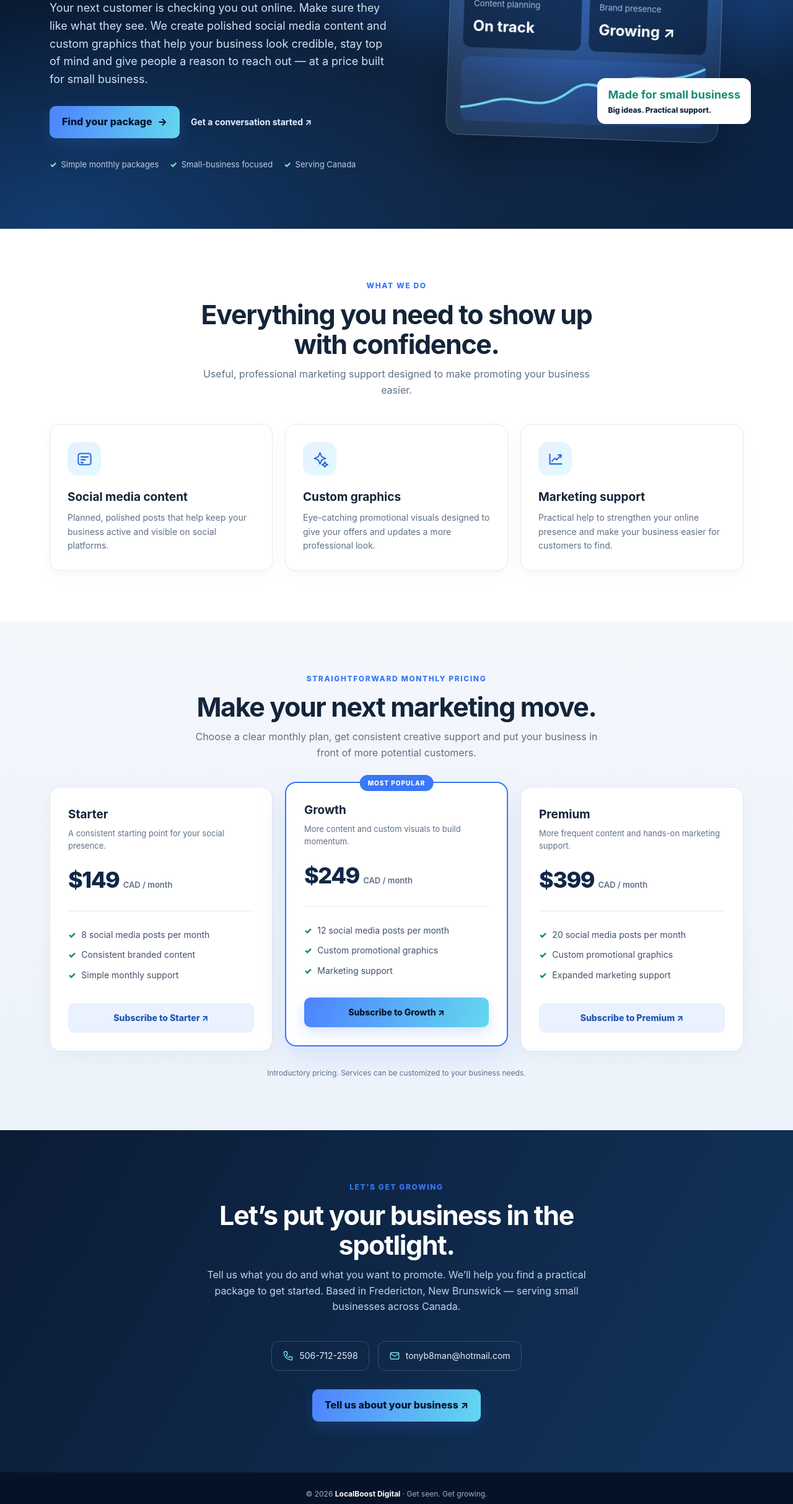
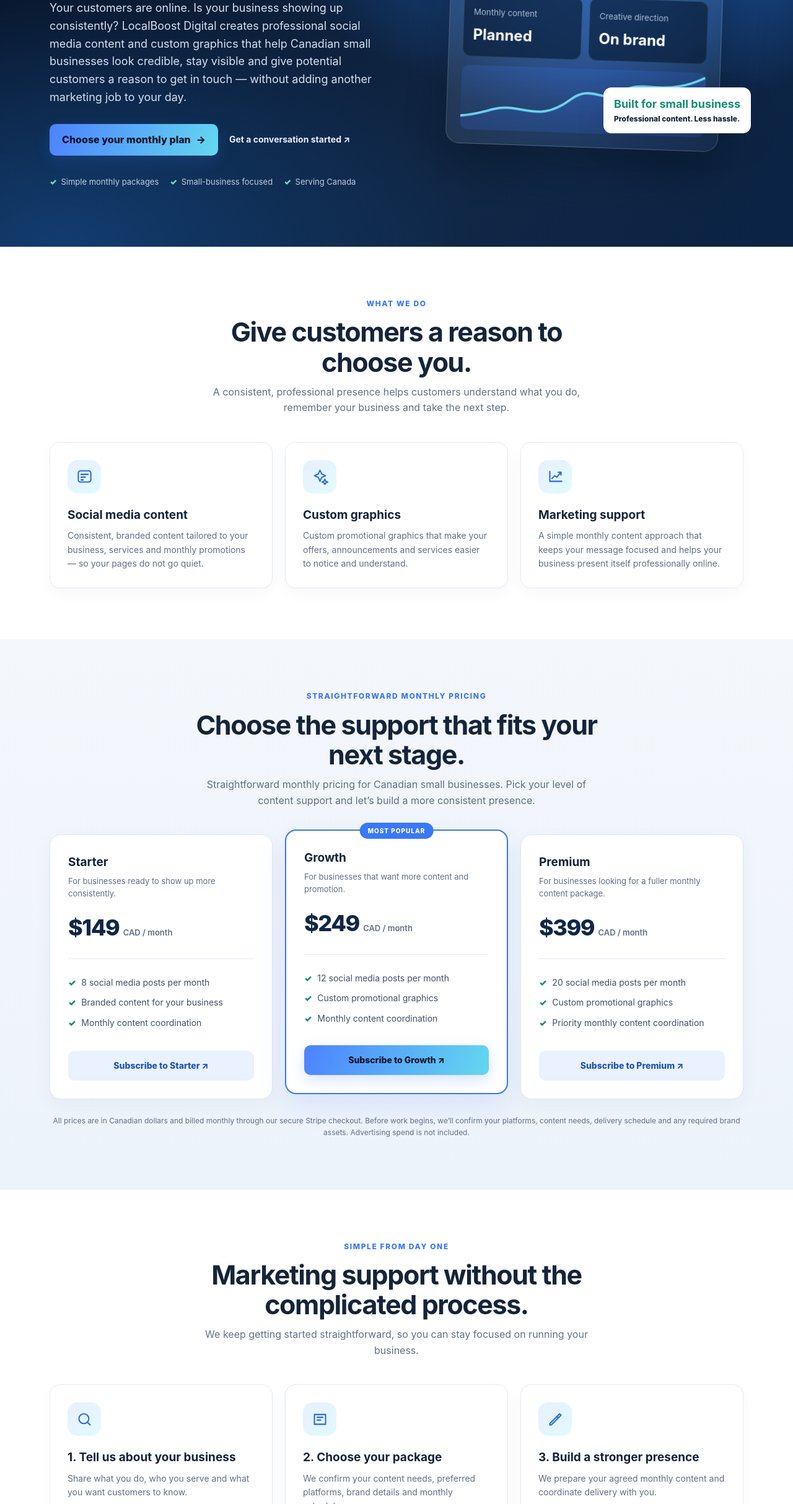
Before and after one commit to ABateman420/localboost-digital-, a plain HTML site: page index.html in a window 1280 px wide. Shown: the part 374-2800 px from the top of the page at 62% size. Drawn offline with Linux system fonts and the light colour scheme.

Commit message:
Improve LocalBoost sales messaging, package clarity and FAQ

```diff
--- a/index.html
+++ b/index.html
@@ -4,7 +4,12 @@
 <meta charset="UTF-8">
 <meta name="viewport" content="width=device-width, initial-scale=1">
 <meta name="theme-color" content="#07152b">
-<meta name="description" content="Turn your online presence into a stronger first impression. LocalBoost Digital creates social media content, custom graphics and practical marketing support for Canadian small businesses.">
+<meta name="description" content="LocalBoost Digital helps Canadian small businesses build a stronger online presence with consistent social media content, custom promotional graphics and practical monthly marketing support. Based in Fredericton, New Brunswick.">
+<meta property="og:title" content="LocalBoost Digital | Turn More Attention Into Customers">
+<meta property="og:description" content="Professional social content, custom graphics and practical monthly marketing support for small businesses across Canada.">
+<meta property="og:type" content="website">
+<meta property="og:url" content="https://abateman420.github.io/localboost-digital-/">
+<meta name="robots" content="index,follow">
 <title>LocalBoost Digital | Get Seen. Get Growing.</title>
 <style>
 :root{--navy:#07152b;--navy2:#102746;--blue:#3978f6;--cyan:#64d8ef;--ink:#14243a;--muted:#607087;--paper:#f5f8fc;--line:#e3eaf3;--white:#fff;--shadow:0 18px 50px rgba(13,35,68,.11)}
@@ -28,33 +33,50 @@ footer{background:#061326;color:#9fb1ca;padding:25px 0;font-size:12px;text-align
 <body>
 <header><div class="wrap nav">
 <a class="brand" href="#"><span class="brandmark"><svg viewBox="0 0 32 32" fill="none" aria-hidden="true"><path d="M5 23 13 8l5 9 3-5 6 11H5Z" stroke="#07152b" stroke-width="2.4" stroke-linejoin="round"/><path d="m17 23 5-8 5 8" stroke="#07152b" stroke-width="2.4" stroke-linejoin="round"/></svg></span>LocalBoost Digital</a>
-<nav class="navlinks"><a href="#services">Services</a><a href="#pricing">Packages</a><a href="#contact">Contact</a><a class="navcta" href="mailto:tonyb8man@hotmail.com">Let's talk <span>↗</span></a></nav>
+<nav class="navlinks"><a href="#services">Services</a><a href="#process">How it works</a><a href="#pricing">Packages</a><a href="#faq">FAQ</a><a href="#contact">Contact</a><a class="navcta" href="mailto:tonyb8man@hotmail.com">Let's talk <span>↗</span></a></nav>
 </div></header>
 <main>
 <div class="hero"><div class="wrap hero-grid">
-<div><div class="eyebrow">Digital support for small business</div><h1>Get seen.<br><span>Get growing.</span></h1><p class="hero-copy">Your next customer is checking you out online. Make sure they like what they see. We create polished social media content and custom graphics that help your business look credible, stay top of mind and give people a reason to reach out — at a price built for small business.</p>
-<div class="hero-actions"><a class="button" href="#pricing">Find your package <span>→</span></a><a class="text-link" href="mailto:tonyb8man@hotmail.com?subject=Let%27s%20grow%20my%20business">Get a conversation started ↗</a></div>
+<div><div class="eyebrow">Digital support for small business</div><h1>Show up.<br><span>Stand out. Grow.</span></h1><p class="hero-copy">Your customers are online. Is your business showing up consistently? LocalBoost Digital creates professional social media content and custom graphics that help Canadian small businesses look credible, stay visible and give potential customers a reason to get in touch — without adding another marketing job to your day.</p>
+<div class="hero-actions"><a class="button" href="#pricing">Choose your monthly plan <span>→</span></a><a class="text-link" href="mailto:tonyb8man@hotmail.com?subject=Let%27s%20grow%20my%20business">Get a conversation started ↗</a></div>
 <div class="trustline"><span><b class="check">✓</b> Simple monthly packages</span><span><b class="check">✓</b> Small-business focused</span><span><b class="check">✓</b> Serving Canada</span></div></div>
 <div class="visual" aria-label="Illustration of a digital marketing analytics dashboard"><div class="glow"></div><div class="dashboard">
 <div class="dash-top"><span>LOCALBOOST / INSIGHTS</span><span class="dots"><i></i><i></i><i></i></span></div>
-<div class="dash-title">Your business, in focus.</div><div class="dash-sub">A clearer, more consistent online presence starts here.</div>
-<div class="metric-row"><div class="metric"><small>Content planning</small><strong>On track</strong></div><div class="metric"><small>Brand presence</small><strong>Growing ↗</strong></div></div>
+<div class="dash-title">A more consistent online presence.</div><div class="dash-sub">A practical content plan built around your business.</div>
+<div class="metric-row"><div class="metric"><small>Monthly content</small><strong>Planned</strong></div><div class="metric"><small>Creative direction</small><strong>On brand</strong></div></div>
 <div class="chart"><svg viewBox="0 0 400 110" preserveAspectRatio="none" aria-hidden="true"><path d="M0 87 C45 82 55 67 90 72 S145 82 180 53 S235 62 265 37 S330 46 400 8" fill="none" stroke="#72dff0" stroke-width="4" stroke-linecap="round"/><path d="M0 87 C45 82 55 67 90 72 S145 82 180 53 S235 62 265 37 S330 46 400 8 L400 110 L0 110Z" fill="#3978f6" opacity=".16"/></svg></div>
-</div><div class="float-card"><b>Made for small business</b>Big ideas. Practical support.</div></div>
+</div><div class="float-card"><b>Built for small business</b>Professional content. Less hassle.</div></div>
 </div></div>
-<section id="services"><div class="wrap"><div class="section-head"><div class="kicker">What we do</div><h2>Everything you need to show up with confidence.</h2><p>Useful, professional marketing support designed to make promoting your business easier.</p></div>
+<section id="services"><div class="wrap"><div class="section-head"><div class="kicker">What we do</div><h2>Give customers a reason to choose you.</h2><p>A consistent, professional presence helps customers understand what you do, remember your business and take the next step.</p></div>
 <div class="services">
-<article class="service"><div class="iconbox"><svg viewBox="0 0 24 24"><rect x="3" y="4" width="18" height="16" rx="3"/><path d="M7 9h10M7 13h6M7 17h3"/></svg></div><h3>Social media content</h3><p>Planned, polished posts that help keep your business active and visible on social platforms.</p></article>
-<article class="service"><div class="iconbox"><svg viewBox="0 0 24 24"><path d="m12 3 2.4 5.6L20 11l-5.6 2.4L12 19l-2.4-5.6L4 11l5.6-2.4L12 3Z"/><path d="m19 16 1.2 2.8L23 20l-2.8 1.2L19 24l-1.2-2.8L15 20l2.8-1.2L19 16Z"/></svg></div><h3>Custom graphics</h3><p>Eye-catching promotional visuals designed to give your offers and updates a more professional look.</p></article>
-<article class="service"><div class="iconbox"><svg viewBox="0 0 24 24"><path d="M4 19V5M4 19h17"/><path d="m7 15 4-4 3 2 6-7"/><path d="M16 6h4v4"/></svg></div><h3>Marketing support</h3><p>Practical help to strengthen your online presence and make your business easier for customers to find.</p></article>
+<article class="service"><div class="iconbox"><svg viewBox="0 0 24 24"><rect x="3" y="4" width="18" height="16" rx="3"/><path d="M7 9h10M7 13h6M7 17h3"/></svg></div><h3>Social media content</h3><p>Consistent, branded content tailored to your business, services and monthly promotions — so your pages do not go quiet.</p></article>
+<article class="service"><div class="iconbox"><svg viewBox="0 0 24 24"><path d="m12 3 2.4 5.6L20 11l-5.6 2.4L12 19l-2.4-5.6L4 11l5.6-2.4L12 3Z"/><path d="m19 16 1.2 2.8L23 20l-2.8 1.2L19 24l-1.2-2.8L15 20l2.8-1.2L19 16Z"/></svg></div><h3>Custom graphics</h3><p>Custom promotional graphics that make your offers, announcements and services easier to notice and understand.</p></article>
+<article class="service"><div class="iconbox"><svg viewBox="0 0 24 24"><path d="M4 19V5M4 19h17"/><path d="m7 15 4-4 3 2 6-7"/><path d="M16 6h4v4"/></svg></div><h3>Marketing support</h3><p>A simple monthly content approach that keeps your message focused and helps your business present itself professionally online.</p></article>
 </div></div></section>
-<section class="pricing" id="pricing"><div class="wrap"><div class="section-head"><div class="kicker">Straightforward monthly pricing</div><h2>Make your next marketing move.</h2><p>Choose a clear monthly plan, get consistent creative support and put your business in front of more potential customers.</p></div>
+<section class="pricing" id="pricing"><div class="wrap"><div class="section-head"><div class="kicker">Straightforward monthly pricing</div><h2>Choose the support that fits your next stage.</h2><p>Straightforward monthly pricing for Canadian small businesses. Pick your level of content support and let’s build a more consistent presence.</p></div>
 <div class="plans">
-<article class="plan"><h3>Starter</h3><div class="desc">A consistent starting point for your social presence.</div><div class="price">$149 <small>CAD / month</small></div><ul><li>8 social media posts per month</li><li>Consistent branded content</li><li>Simple monthly support</li></ul><a class="button" href="https://buy.stripe.com/6oUaEY7ZK4wSe4L7LA8bS00" target="_blank" rel="noopener">Subscribe to Starter ↗</a></article>
-<article class="plan featured"><div class="popular">Most popular</div><h3>Growth</h3><div class="desc">More content and custom visuals to build momentum.</div><div class="price">$249 <small>CAD / month</small></div><ul><li>12 social media posts per month</li><li>Custom promotional graphics</li><li>Marketing support</li></ul><a class="button" href="https://buy.stripe.com/5kQdRa3JubZkf8P3vk8bS01" target="_blank" rel="noopener">Subscribe to Growth ↗</a></article>
-<article class="plan"><h3>Premium</h3><div class="desc">More frequent content and hands-on marketing support.</div><div class="price">$399 <small>CAD / month</small></div><ul><li>20 social media posts per month</li><li>Custom promotional graphics</li><li>Expanded marketing support</li></ul><a class="button" href="https://buy.stripe.com/8x2dRa3JubZkd0H4zo8bS02" target="_blank" rel="noopener">Subscribe to Premium ↗</a></article>
-</div><p class="note">Introductory pricing. Services can be customized to your business needs.</p>
+<article class="plan"><h3>Starter</h3><div class="desc">For businesses ready to show up more consistently.</div><div class="price">$149 <small>CAD / month</small></div><ul><li>8 social media posts per month</li><li>Branded content for your business</li><li>Monthly content coordination</li></ul><a class="button" href="https://buy.stripe.com/6oUaEY7ZK4wSe4L7LA8bS00" target="_blank" rel="noopener">Subscribe to Starter ↗</a></article>
+<article class="plan featured"><div class="popular">Most popular</div><h3>Growth</h3><div class="desc">For businesses that want more content and promotion.</div><div class="price">$249 <small>CAD / month</small></div><ul><li>12 social media posts per month</li><li>Custom promotional graphics</li><li>Monthly content coordination</li></ul><a class="button" href="https://buy.stripe.com/5kQdRa3JubZkf8P3vk8bS01" target="_blank" rel="noopener">Subscribe to Growth ↗</a></article>
+<article class="plan"><h3>Premium</h3><div class="desc">For businesses looking for a fuller monthly content package.</div><div class="price">$399 <small>CAD / month</small></div><ul><li>20 social media posts per month</li><li>Custom promotional graphics</li><li>Priority monthly content coordination</li></ul><a class="button" href="https://buy.stripe.com/8x2dRa3JubZkd0H4zo8bS02" target="_blank" rel="noopener">Subscribe to Premium ↗</a></article>
+</div><p class="note">All prices are in Canadian dollars and billed monthly through our secure Stripe checkout. Before work begins, we’ll confirm your platforms, content needs, delivery schedule and any required brand assets. Advertising spend is not included.</p>
 </div></section>
+
+<section id="process"><div class="wrap"><div class="section-head"><div class="kicker">Simple from day one</div><h2>Marketing support without the complicated process.</h2><p>We keep getting started straightforward, so you can stay focused on running your business.</p></div>
+<div class="services">
+<article class="service"><div class="iconbox"><svg viewBox="0 0 24 24"><circle cx="11" cy="11" r="7"/><path d="m20 20-4-4"/></svg></div><h3>1. Tell us about your business</h3><p>Share what you do, who you serve and what you want customers to know.</p></article>
+<article class="service"><div class="iconbox"><svg viewBox="0 0 24 24"><path d="M4 5h16v14H4z"/><path d="M8 9h8M8 13h5"/></svg></div><h3>2. Choose your package</h3><p>We confirm your content needs, preferred platforms, brand details and monthly schedule.</p></article>
+<article class="service"><div class="iconbox"><svg viewBox="0 0 24 24"><path d="M4 18 18 4l2 2L6 20H4z"/><path d="m14 8 2 2"/></svg></div><h3>3. Build a stronger presence</h3><p>We prepare your agreed monthly content and coordinate delivery with you.</p></article>
+</div></div></section>
+<section id="faq" style="background:#f5f8fc"><div class="wrap"><div class="section-head"><div class="kicker">Good to know</div><h2>Questions before getting started?</h2><p>Here are a few things to help you decide whether LocalBoost is the right fit.</p></div>
+<div class="services" style="grid-template-columns:repeat(2,1fr)">
+<article class="service"><h3>Who do you work with?</h3><p>We support small businesses across Canada, including contractors, home-service providers, shops and independent professionals.</p></article>
+<article class="service"><h3>What do I receive each month?</h3><p>Your selected package includes the stated number of social media posts and the creative support listed above. We confirm the details and delivery plan before starting.</p></article>
+<article class="service"><h3>Do I need to provide photos and a logo?</h3><p>Share your logo, photos, brand colours and business information if you have them. We’ll discuss what is available and what is needed during setup.</p></article>
+<article class="service"><h3>Is advertising included?</h3><p>Paid advertising budgets are separate. The monthly packages shown here cover the listed content and creative services, not ad spend.</p></article>
+<article class="service"><h3>How do I get started?</h3><p>Choose a package or email us first. We’ll confirm the scope, platforms, schedule and next steps before beginning your monthly service.</p></article>
+<article class="service"><h3>Where are you located?</h3><p>LocalBoost Digital is based in Fredericton, New Brunswick, and serves small businesses throughout Canada.</p></article>
+</div></div></section>
+
 <section class="contact" id="contact"><div class="wrap"><div class="section-head"><div class="kicker">Let's get growing</div><h2>Let’s put your business in the spotlight.</h2><p>Tell us what you do and what you want to promote. We’ll help you find a practical package to get started. Based in Fredericton, New Brunswick — serving small businesses across Canada.</p></div>
 <div class="contact-cards"><a class="contact-chip" href="tel:5067122598"><svg viewBox="0 0 24 24"><path d="M5 3h4l2 5-3 2a15 15 0 0 0 6 6l2-3 5 2v4c0 1-1 2-2 2C10 20 4 14 3 5c0-1 1-2 2-2Z"/></svg>506-712-2598</a><a class="contact-chip" href="mailto:tonyb8man@hotmail.com"><svg viewBox="0 0 24 24"><rect x="3" y="5" width="18" height="14" rx="2"/><path d="m3 7 9 6 9-6"/></svg>tonyb8man@hotmail.com</a></div>
 <a class="button" href="mailto:tonyb8man@hotmail.com">Tell us about your business ↗</a>
```
